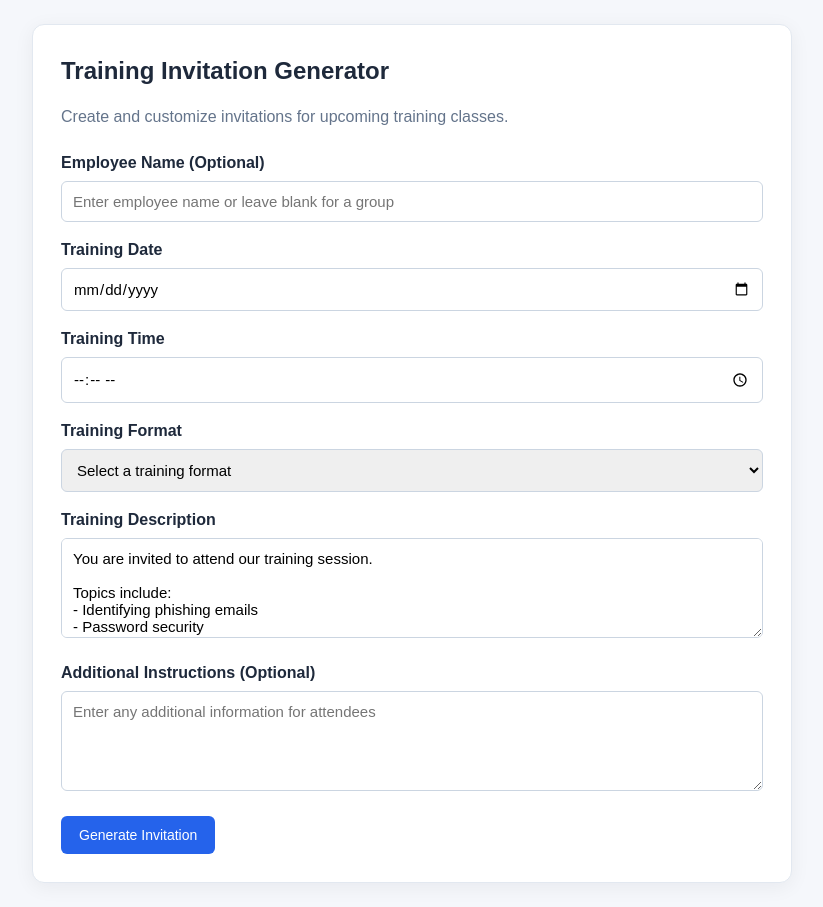
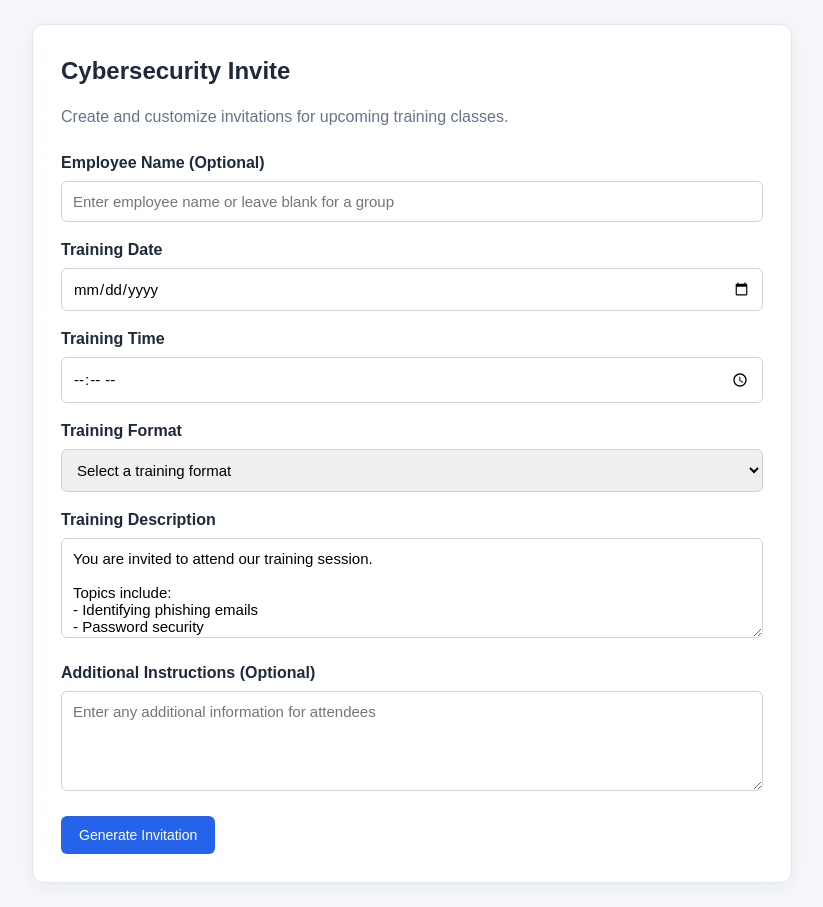
Before and after one commit to dphasoulas-focus/Cyber-security-invites, a plain HTML site: page index.html in a window 1280 px wide. Shown: the whole page, without its empty margins (228-1051 px from the left). Drawn offline with Linux system fonts and the light colour scheme.

Commit message:
Update index.html

```diff
--- a/index.html
+++ b/index.html
@@ -129,7 +129,7 @@ button:hover {
 
 <div class="container" id="admin">
 
-<h1>Training Invitation Generator</h1>
+<h1>Cybersecurity Invite</h1>
 
 <p class="subtitle">
 Create and customize invitations for upcoming training classes.
```
